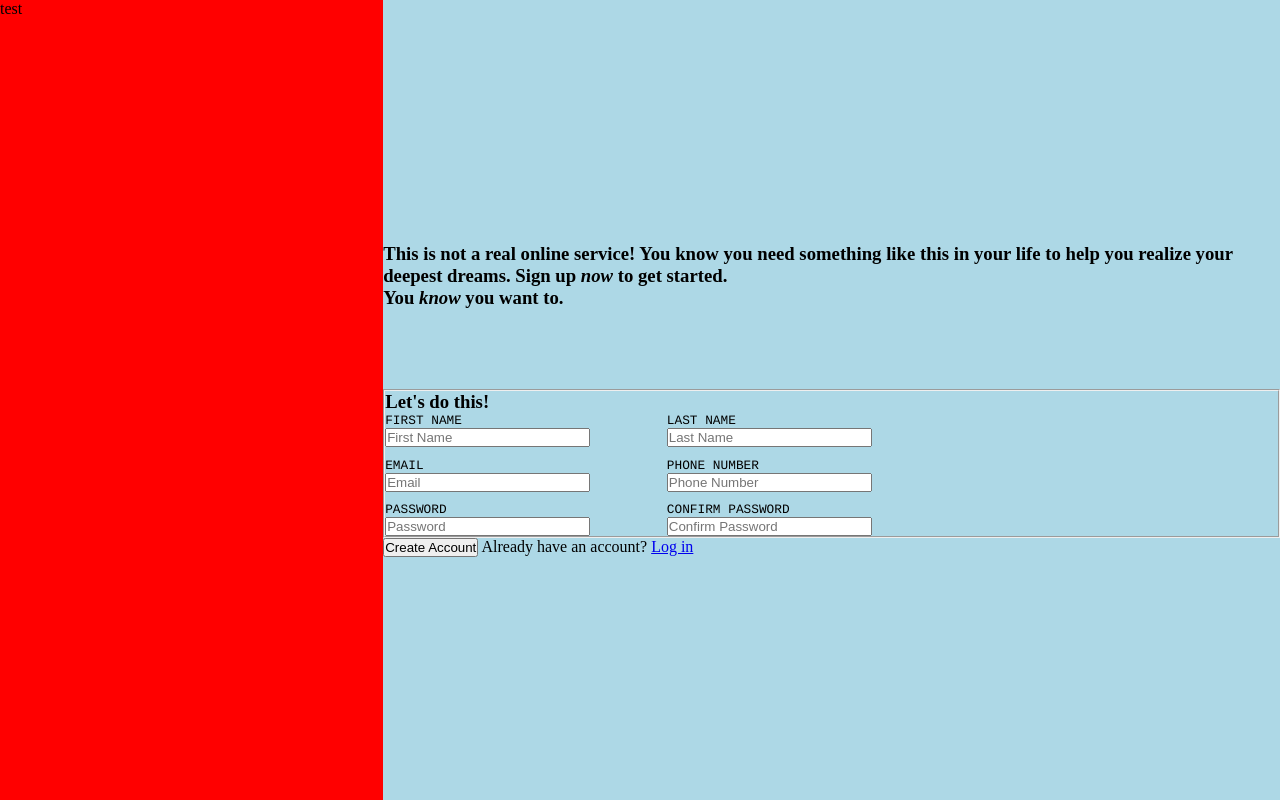
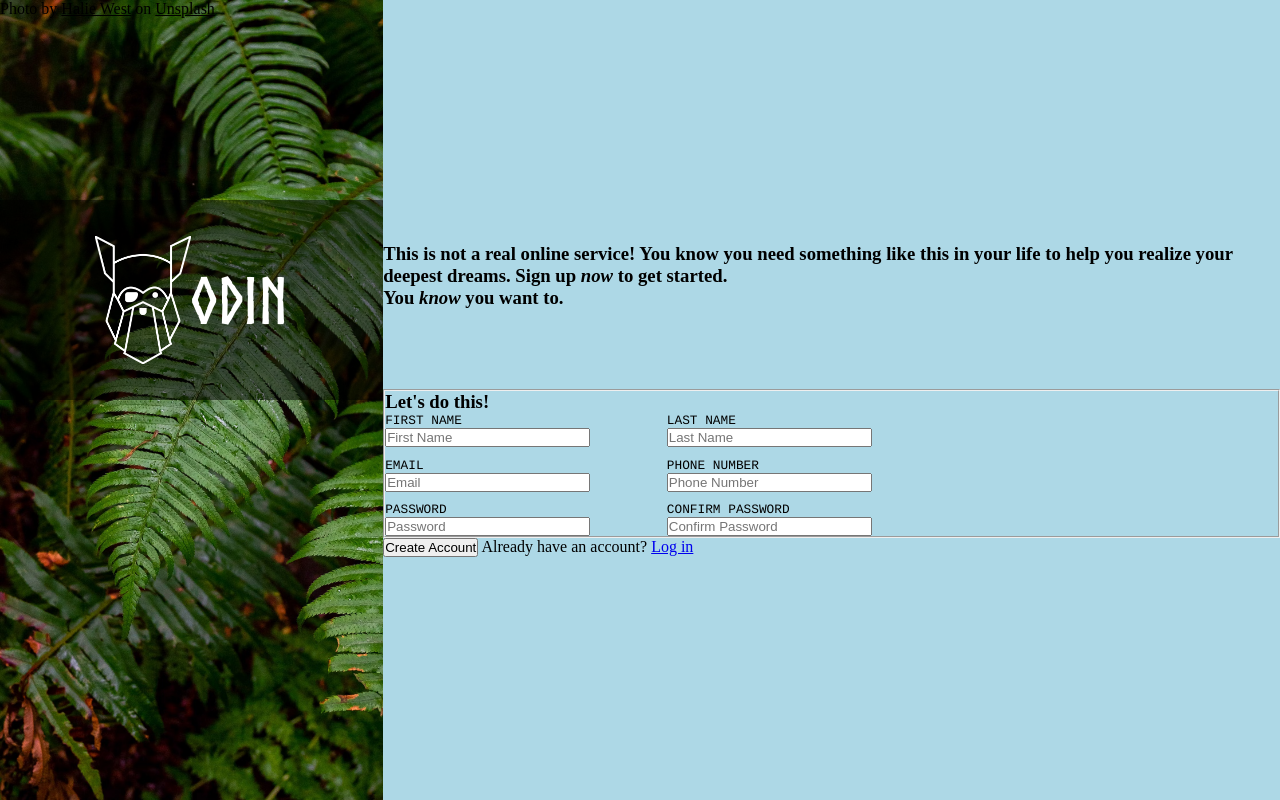
Before and after one commit to mkuch2/Sign-Up-Fom-Odin, a plain HTML site: page index.html in a window 1280 px wide. Drawn offline with Linux system fonts and the light colour scheme.

Commit message:
Create left image field
Added hero image with caption

```diff
--- a/index.html
+++ b/index.html
@@ -8,7 +8,11 @@
 </head>
 <body>
   <div id="hero">
-    test
+    <div id="card-body">
+      <img src="odin-lined.png" alt="odin logo">
+      <h1>Odin</h1>
+    </div>
+    <span>Photo by  <u>Halie West</u> on <u>Unsplash</u></span>
   </div>
 
   <div id="content">
--- a/style.css
+++ b/style.css
@@ -1,3 +1,9 @@
+@font-face {
+  font-family: "Norse Bold";
+  src: url(Norse-Bold.otf);
+  font-weight: bold;
+}
+
 *{
   margin: 0;
   padding: 0;
@@ -7,12 +13,38 @@
 }
 body{
   display: flex;
+  margin: 0;
+  height: 100%;
+  width: 100%;
 }
 #hero{
-  background-color: red;
+  background-image: url(image.avif);
+  background-size: cover;
   width: 40vw;
   height: 100vh;
+  position: relative;
 }
+
+#card-body{
+  display: flex;
+  position: absolute;
+  top: 25%;
+  width: 100%;
+  height: 25%;
+  background-color: rgba(0,0,0,0.5);
+  justify-content: center;
+  align-items: center;
+}
+#card-body img{
+  width: 25%;
+}
+#card-body h1{
+  color: white;
+  font-size: 5vw;
+  font-weight: 900;
+  font-family: "Norse Bold";
+}
+
 #content{
   display: flex;
   flex-direction: column;
```
Also changed, not shown: Norse-Bold.otf (added), image.avif (added), odin-lined.png (added).
